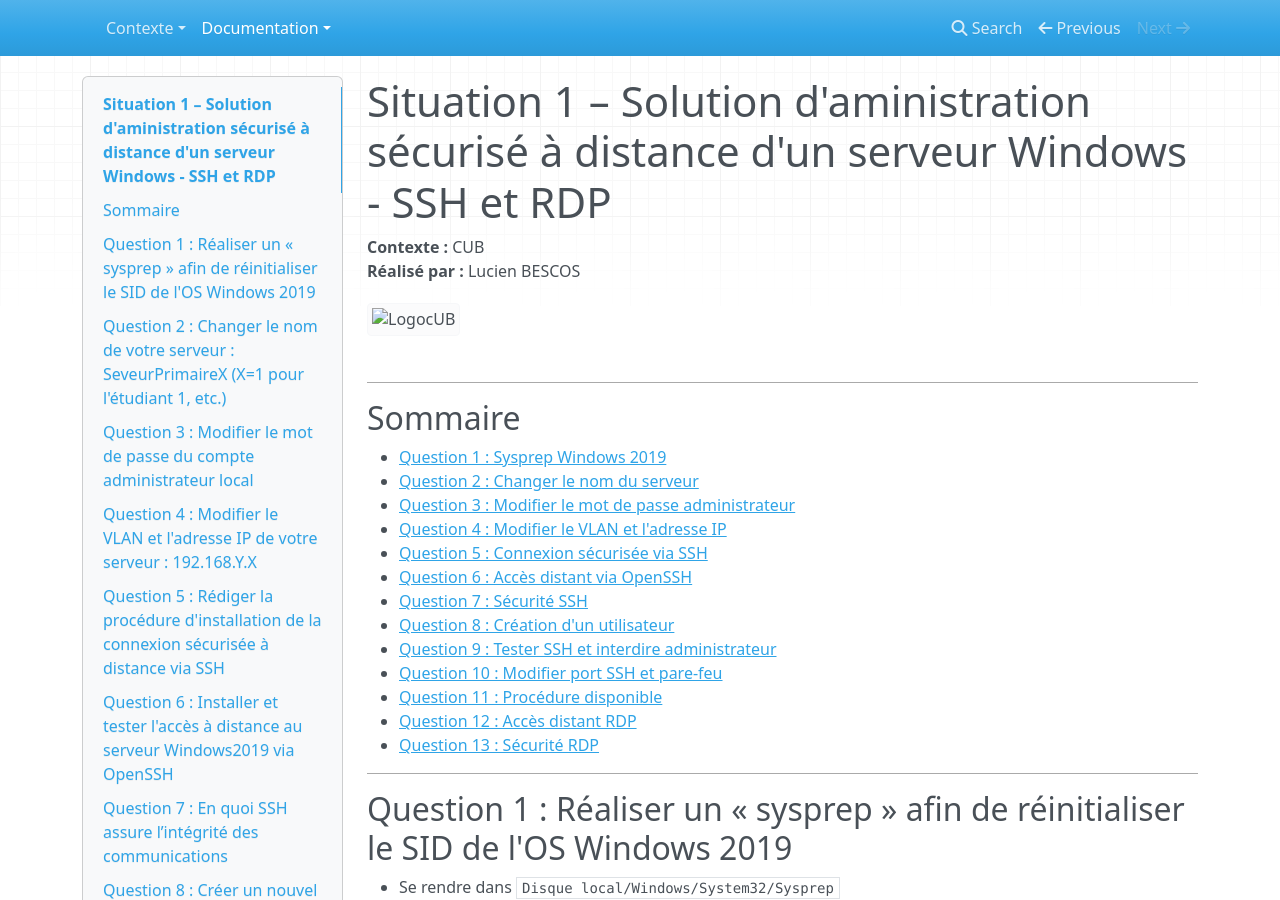
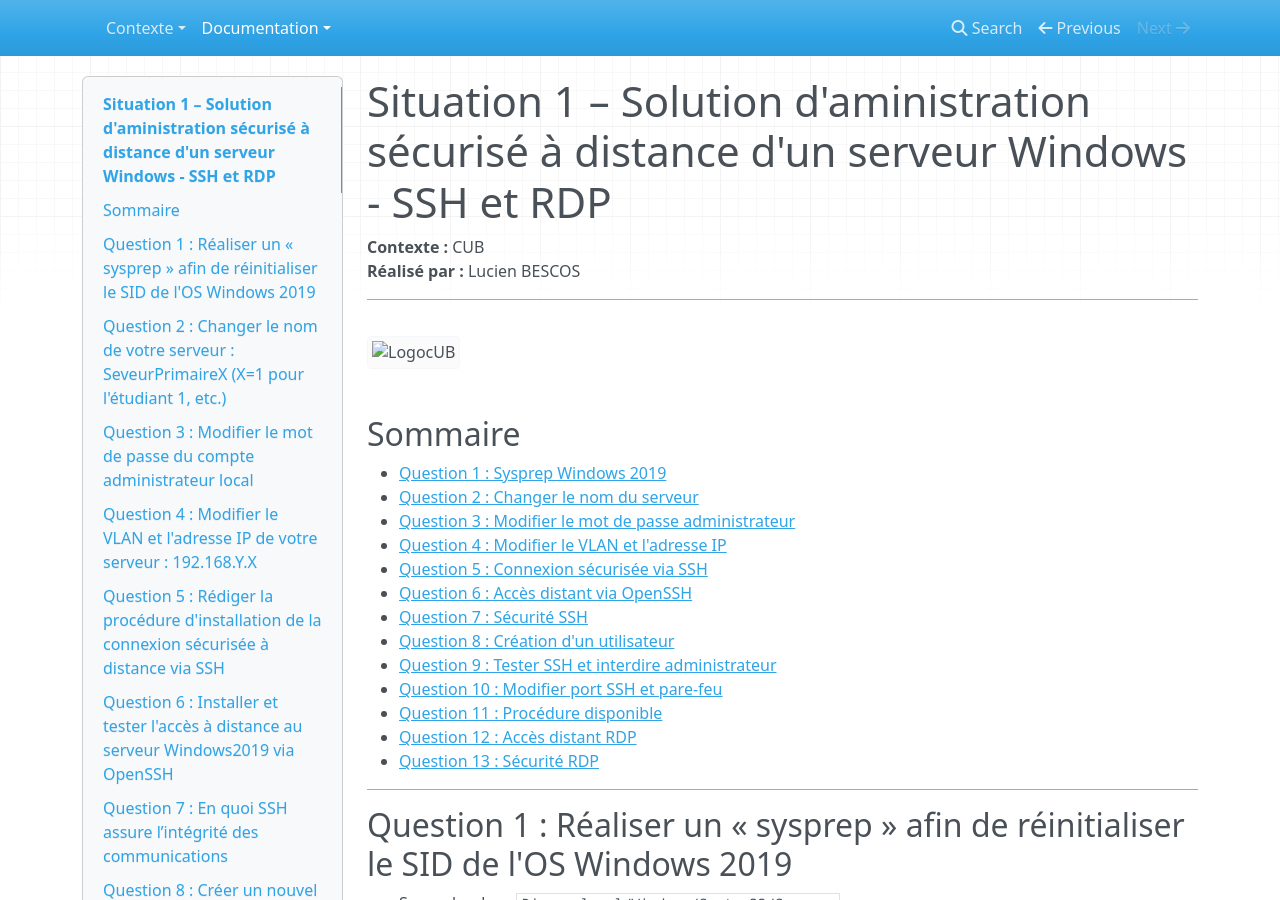
Before and after one commit to hugog36/CUBDOCUMENTATIONDORTMUND, an MkDocs documentation site: the page built from docs/documentation/Windows/Bescos_Situation1_Solution d'aministration sécurisé à distance d'un serveur Windows - SSH et RDP.md, in a window 1280 px wide and 900 px high. Built offline with MkDocs 1.6.1, drawn with Linux system fonts in a browser that asks for light colours; nearby versions of some CDN libraries.

Commit message:
Update Bescos_Situation1_Solution d'aministration sécurisé à distance d'un serveur Windows - SSH et RDP.md

```diff
--- a/docs/documentation/Windows/Bescos_Situation1_Solution d'aministration sécurisé à distance d'un serveur Windows - SSH et RDP.md
+++ b/docs/documentation/Windows/Bescos_Situation1_Solution d'aministration sécurisé à distance d'un serveur Windows - SSH et RDP.md
@@ -2,10 +2,11 @@
 
 **Contexte :** CUB
 **Réalisé par :** Lucien BESCOS
-![LogocUB](../medias/logocub.png)
+
 ---
 
 
+![LogocUB](../medias/logocub.png)
 
 
 ## Sommaire
```
